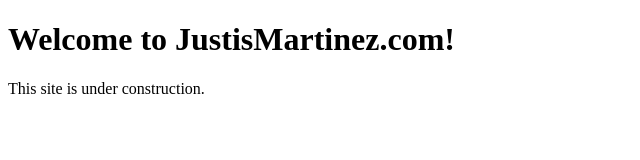
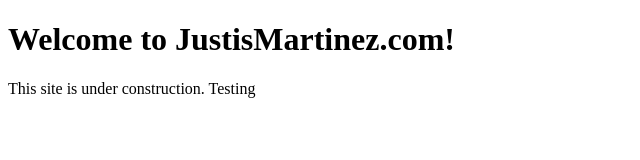
Before and after one commit to stromboli78/justis-site, a plain HTML site: page html/index.html in a window 1280 px wide. Shown: the full height of the page, 0-640 px from the left. Drawn offline with Linux system fonts and the light colour scheme.

Commit message:
update homepage

```diff
--- a/html/index.html
+++ b/html/index.html
@@ -5,6 +5,6 @@
 </head>
 <body>
   <h1>Welcome to JustisMartinez.com!</h1>
-  <p>This site is under construction.</p>
+  <p>This site is under construction. Testing </p>
 </body>
 </html>
```
